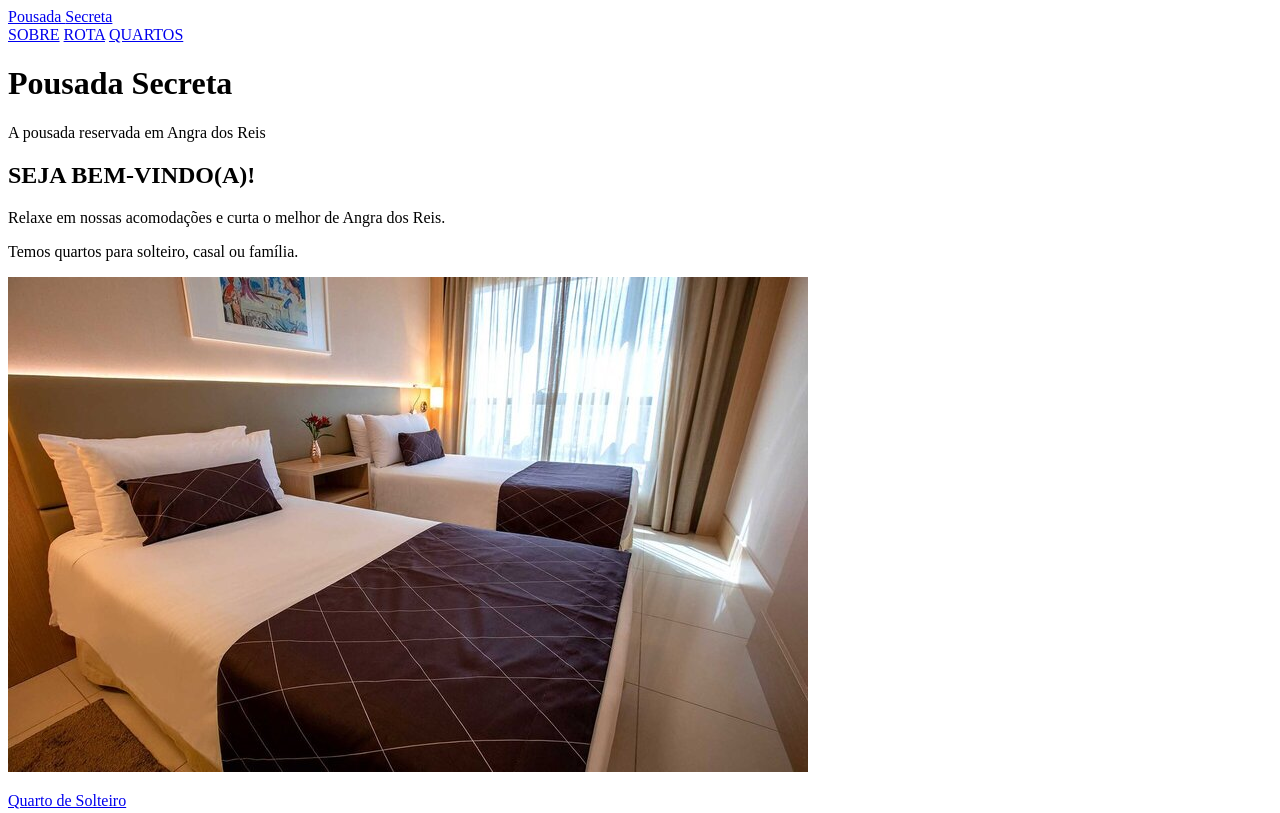
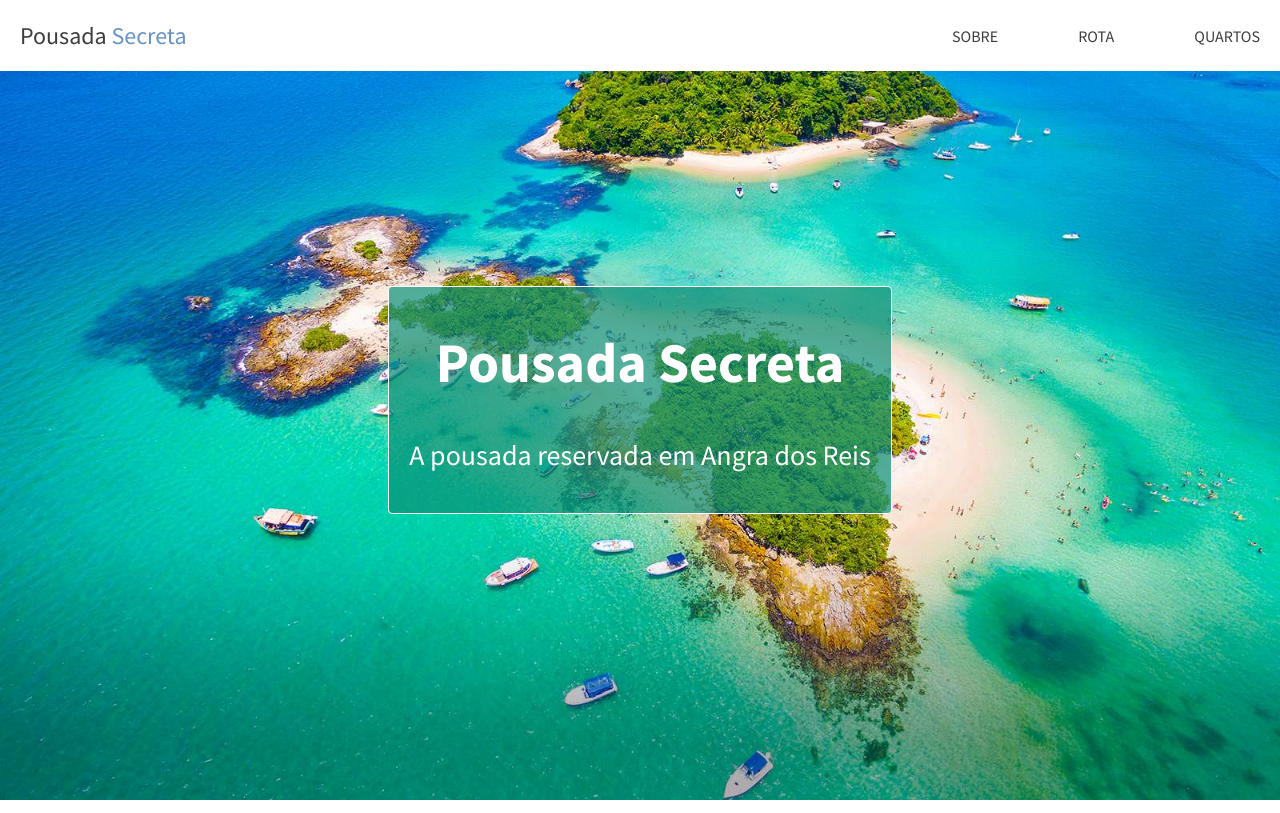
Before and after one commit to fau-33/pousada-web, a plain HTML site: page index.html in a window 1280 px wide. Shown: the top 813 px of the page. Drawn offline with Linux system fonts and the light colour scheme.

Commit message:
Done estilos topo e conteudo principal

```diff
--- a/index.html
+++ b/index.html
@@ -137,7 +137,7 @@
           </div>
         </div>
         <div class="card">
-          <div class="container-card-descricao">
+          <div class="container-cards-descricao">
             <h3>Recepção</h3>
             <p>Nossa recepção fica aberta 24hrs.</p>
           </div>
@@ -148,7 +148,7 @@
       </div>
     </div>
     <!-- Rodapé -->
-    div class="rodape">
+    <div class="rodape">
       <div class="container-info limitar-secao">
         <div class="card-info-rodape">
           <h4>Entre em contato conosco:</h4>
@@ -156,20 +156,34 @@
 
         <div class="card-info-rodape">
           <a target="_blank" href="https://goo.gl/maps/wPAS58QxiTopxK6w7">
-          <img src="./assets/icones/endereco.png" alt="Ícone endereco" title="Ícone endereco" />
+            <img
+              src="./assets/icones/endereco.png"
+              alt="Ícone endereco"
+              title="Ícone endereco"
+            />
             <p>Endereço Av. 123, 222 - Rio de Janeiro RJ</p>
           </a>
         </div>
 
         <div class="card-info-rodape">
-        <img src="./assets/icones/telefone.png" alt="Ícone telefone" title="Ícone telefone" />
+          <img
+            src="./assets/icones/telefone.png"
+            alt="Ícone telefone"
+            title="Ícone telefone"
+          />
           <p>Cel: 5521000000000</p>
         </div>
 
         <div class="card-info-rodape">
-        <a target="_blank"
-          href="https://www.booking.com/searchresults.pt-br.html?aid=375635;label=msn-wLZ0m4wRNI00wFHQAaaO3w-79920787059858%3Atikwd-79920803013016%3Aaud-808219487%3Aloc-20%3Aneo%3Amte%3Adec%3Aqsbooking;sid=9ca5cbe6c9db71b34b98c0738ea780f4;dest_id=-666610;dest_type=city&">
-          <img src="./assets/icones/calendario.png" alt="Ícone calendario" title="Ícone calendario" />
+          <a
+            target="_blank"
+            href="https://www.booking.com/searchresults.pt-br.html?aid=375635;label=msn-wLZ0m4wRNI00wFHQAaaO3w-79920787059858%3Atikwd-79920803013016%3Aaud-808219487%3Aloc-20%3Aneo%3Amte%3Adec%3Aqsbooking;sid=9ca5cbe6c9db71b34b98c0738ea780f4;dest_id=-666610;dest_type=city&"
+          >
+            <img
+              src="./assets/icones/calendario.png"
+              alt="Ícone calendario"
+              title="Ícone calendario"
+            />
             <p>Faça sua reserva pelo Booking.com</p>
           </a>
         </div>
--- a/styles.css
+++ b/styles.css
@@ -0,0 +1,136 @@
+* {
+  margin: 0;
+  padding: 0;
+  box-sizing: border-box;
+  font-family: "Source Sans Pro", sans-serif;
+}
+
+.limitar-secao {
+  width: 100%;
+  max-width: 1440px;
+  margin: 0 auto;
+}
+
+/* Estilização Topo */
+.topo {
+  width: 100%;
+  position: fixed;
+  background-color: #fff;
+}
+
+.container-topo {
+  display: flex;
+  align-items: center;
+  justify-content: space-between;
+  flex-wrap: wrap;
+  gap: 30px;
+  padding: 20px;
+  color: #3d3d3d;
+}
+
+.container-link-logotipo {
+  flex: 1 0 60%;
+}
+
+.container-link-logotipo a {
+  font-size: 24px;
+  text-decoration: none;
+  color: #3d3d3d;
+}
+
+.container-link-logotipo span {
+  color: #6592c9;
+}
+
+.container-links {
+  flex: 1 0 150px;
+  display: flex;
+  justify-content: space-between;
+}
+
+.link-topo {
+  text-decoration: none;
+  color: #3d3d3d;
+}
+
+/* Estilização do Conteúdo Principal */
+
+.banner {
+  width: 100%;
+  height: 100vh;
+  padding: 0 20px;
+  background-image: url("../assets/img-fundo.jpg");
+  background-position: center;
+  background-size: cover;
+
+  display: flex;
+  justify-content: center;
+  align-items: center;
+}
+
+.container-titulo-site {
+  display: flex;
+  flex-direction: column;
+  align-items: center;
+  gap: 40px;
+  padding: 40px 20px;
+  font-size: 28px;
+  color: #fff;
+  background-color: #0a9077b3;
+  border: 1px solid #fff;
+  border-radius: 4px;
+  text-align: center;
+}
+
+.secao-container {
+  display: flex;
+  flex-direction: column;
+  gap: 60px;
+  padding: 100px 20px;
+  text-align: center;
+}
+
+.container-descricao {
+  display: flex;
+  flex-direction: column;
+  gap: 20px;
+}
+
+.container-descricao h2 {
+  font-size: 32px;
+  font-weight: 500;
+}
+
+.container-quartos {
+  display: flex;
+  justify-content: space-between;
+  gap: 40px;
+  flex-wrap: wrap;
+}
+
+.quarto {
+  flex: 1 0 250px;
+  text-decoration: none;
+  color: #3d3d3d;
+  padding-bottom: 10px;
+  border-bottom: 2px solid #00836a;
+}
+
+.quarto img {
+  width: 100%;
+  margin-bottom: 10px;
+}
+
+.quarto a {
+  text-decoration: none;
+  color: #333;
+}
+
+.secao-container h2 {
+  font-size: 32px;
+  font-weight: 500;
+}
+
+#rota {
+  padding: 0px;
+}
```
Lines whose indentation alone changed are shown as unchanged.
